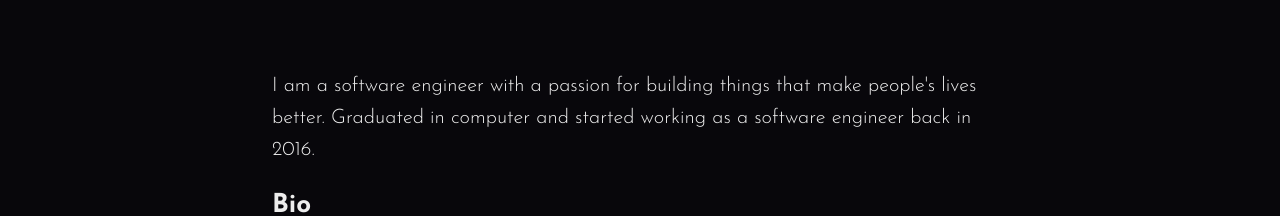
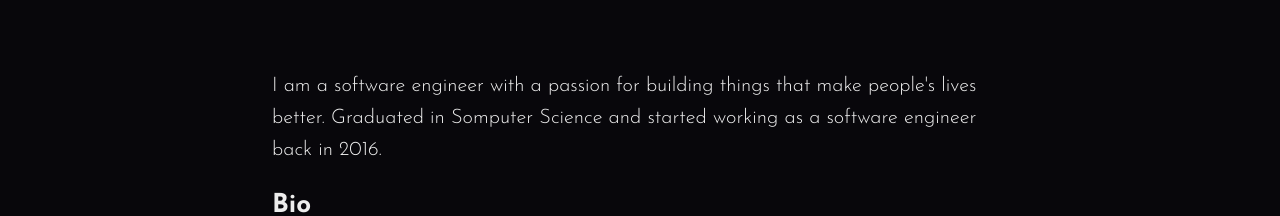
Before and after one commit to vinihvc/viniciusvicentini.com, a Next.js app: page /about in a window 1280 px wide. Shown: the part 300-516 px from the top of the page. Built offline with nearby package versions, Linux system fonts and the light colour scheme; no server answers.

Commit message:
Update index.tsx

```diff
--- a/src/layouts/About/index.tsx
+++ b/src/layouts/About/index.tsx
@@ -20,7 +20,7 @@ const AboutTemplate = () => {
       <Stack direction="column" css={{ $$gap: '$space$2' }}>
         <Text size="lg">
           I am a software engineer with a passion for building things that make
-          people&apos;s lives better. Graduated in computer and started working
+          people&apos;s lives better. Graduated in Somputer Science and started working
           as a software engineer back in 2016.
         </Text>
       </Stack>
```
